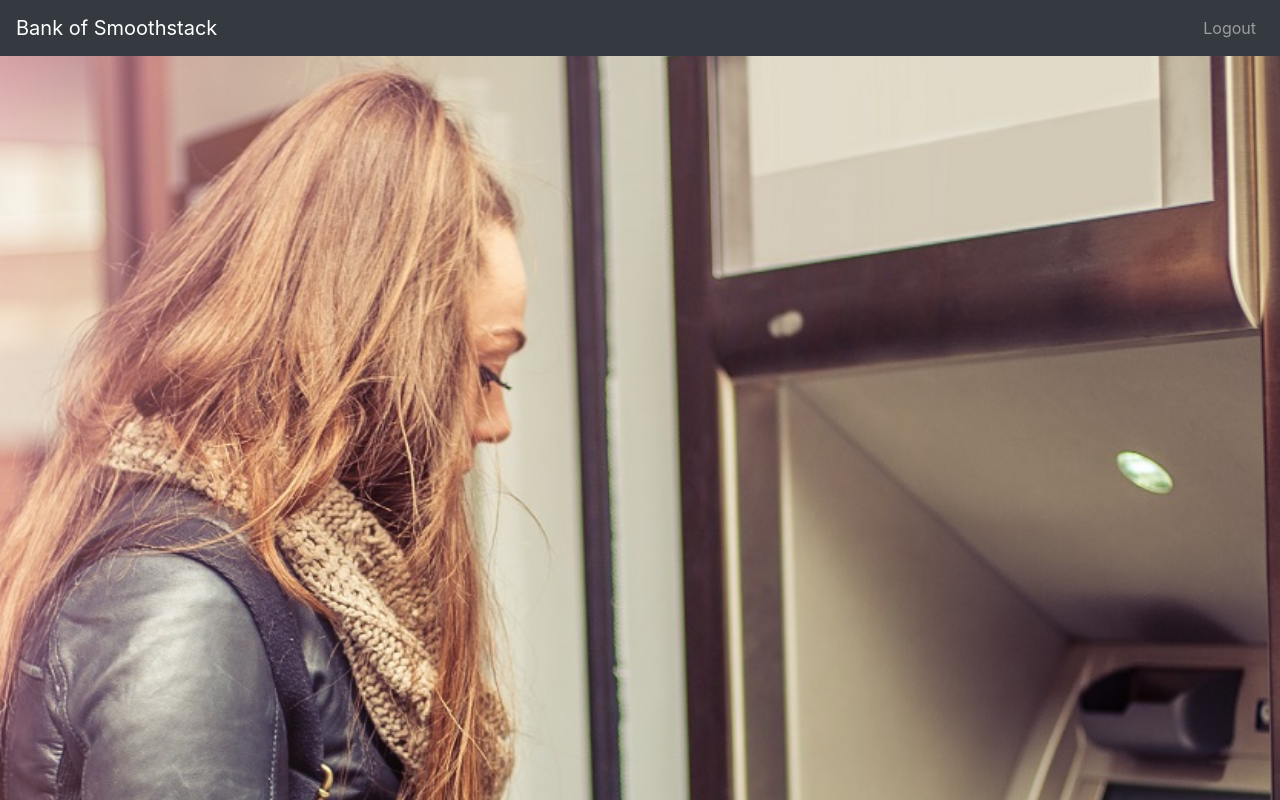
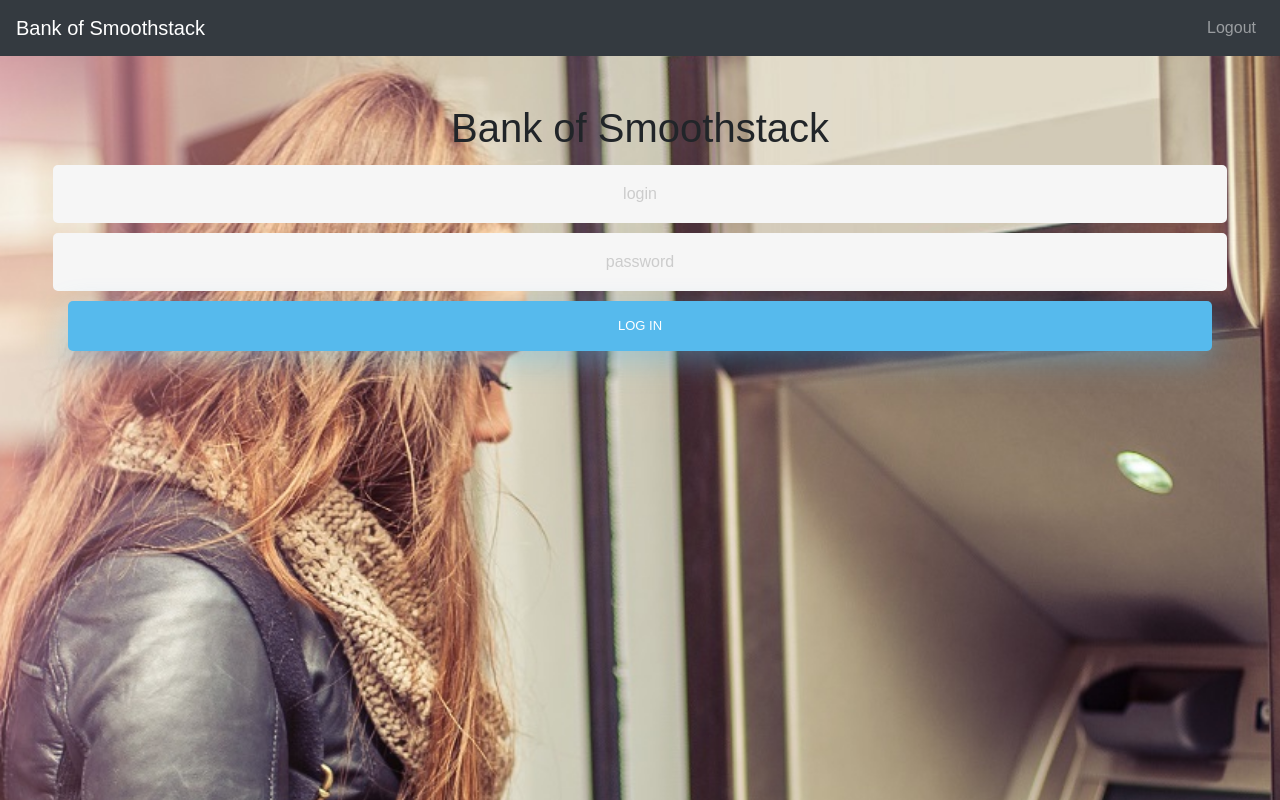
Before and after one commit to SSOrphans/boss-admin-ui, a React (Create React App) app: page /home in a window 1280 px wide. Shown: the top 800 px of the page. Built offline with nearby package versions, Linux system fonts and the light colour scheme.

Commit message:
SSOR-251 Added Homepage Login

```diff
--- a/src/app/features/home/components/HomeComponent.js
+++ b/src/app/features/home/components/HomeComponent.js
@@ -1,9 +1,18 @@
 import React from "react";
+import {LoginComponent} from "./LoginComponent";
+import {useSelector} from "react-redux";
 
 export const HomeComponent = () => {
+
+  const currentState = useSelector((state) => state.login);
+
   return (
-    <div >
-
+    <div>
+      {currentState.loginState ?
+        ""
+        :
+        <LoginComponent/>
+      }
     </div>
   )
 }
--- /dev/null
+++ b/src/app/features/home/components/LoginComponent.css
@@ -0,0 +1,282 @@
+/* BASIC */
+
+html {
+    background-color: #56baed;
+}
+
+body {
+    font-family: "Poppins", sans-serif;
+    height: 100vh;
+}
+
+a {
+    color: #92badd;
+    display: inline-block;
+    text-decoration: none;
+    font-weight: 400;
+}
+
+h2 {
+    text-align: center;
+    font-size: 16px;
+    font-weight: 600;
+    text-transform: uppercase;
+    display: inline-block;
+    margin: 40px 8px 10px 8px;
+    color: #cccccc;
+}
+
+
+/* STRUCTURE */
+
+.wrapper {
+    display: flex;
+    align-items: center;
+    flex-direction: column;
+    justify-content: center;
+    width: 100%;
+    min-height: 100%;
+    padding: 20px;
+}
+
+#formContent {
+    -webkit-border-radius: 10px 10px 10px 10px;
+    border-radius: 10px 10px 10px 10px;
+    background: #fff;
+    padding: 30px;
+    width: 90%;
+    max-width: 450px;
+    position: relative;
+    padding: 0px;
+    -webkit-box-shadow: 0 30px 60px 0 rgba(0, 0, 0, 0.3);
+    box-shadow: 0 30px 60px 0 rgba(0, 0, 0, 0.3);
+    text-align: center;
+}
+
+#formFooter {
+    background-color: #f6f6f6;
+    border-top: 1px solid #dce8f1;
+    padding: 25px;
+    text-align: center;
+    -webkit-border-radius: 0 0 10px 10px;
+    border-radius: 0 0 10px 10px;
+}
+
+
+/* TABS */
+
+h2.inactive {
+    color: #cccccc;
+}
+
+h2.active {
+    color: #0d0d0d;
+    border-bottom: 2px solid #5fbae9;
+}
+
+
+/* FORM TYPOGRAPHY*/
+
+input[type=button], input[type=submit], input[type=reset] {
+    background-color: #56baed;
+    border: none;
+    color: white;
+    padding: 15px 80px;
+    text-align: center;
+    text-decoration: none;
+    display: inline-block;
+    text-transform: uppercase;
+    font-size: 13px;
+    -webkit-box-shadow: 0 10px 30px 0 rgba(95, 186, 233, 0.4);
+    box-shadow: 0 10px 30px 0 rgba(95, 186, 233, 0.4);
+    -webkit-border-radius: 5px 5px 5px 5px;
+    border-radius: 5px 5px 5px 5px;
+    margin: 5px 20px 40px 20px;
+    -webkit-transition: all 0.3s ease-in-out;
+    -moz-transition: all 0.3s ease-in-out;
+    -ms-transition: all 0.3s ease-in-out;
+    -o-transition: all 0.3s ease-in-out;
+    transition: all 0.3s ease-in-out;
+}
+
+input[type=button]:hover, input[type=submit]:hover, input[type=reset]:hover {
+    background-color: #39ace7;
+}
+
+input[type=button]:active, input[type=submit]:active, input[type=reset]:active {
+    -moz-transform: scale(0.95);
+    -webkit-transform: scale(0.95);
+    -o-transform: scale(0.95);
+    -ms-transform: scale(0.95);
+    transform: scale(0.95);
+}
+
+input[type=text] {
+    background-color: #f6f6f6;
+    border: none;
+    color: #0d0d0d;
+    padding: 15px 32px;
+    text-align: center;
+    text-decoration: none;
+    display: inline-block;
+    font-size: 16px;
+    margin: 5px;
+    border: 2px solid #f6f6f6;
+    -webkit-transition: all 0.5s ease-in-out;
+    -moz-transition: all 0.5s ease-in-out;
+    -ms-transition: all 0.5s ease-in-out;
+    -o-transition: all 0.5s ease-in-out;
+    transition: all 0.5s ease-in-out;
+    -webkit-border-radius: 5px 5px 5px 5px;
+    border-radius: 5px 5px 5px 5px;
+}
+
+input[type=text]:focus {
+    background-color: #fff;
+    border-bottom: 2px solid #5fbae9;
+}
+
+input[type=text]::placeholder {
+    color: #cccccc;
+}
+
+
+/* ANIMATIONS */
+
+/* Simple CSS3 Fade-in-down Animation */
+.fadeInDown {
+    -webkit-animation-name: fadeInDown;
+    animation-name: fadeInDown;
+    -webkit-animation-duration: 1s;
+    animation-duration: 1s;
+    -webkit-animation-fill-mode: both;
+    animation-fill-mode: both;
+}
+
+@-webkit-keyframes fadeInDown {
+    0% {
+        opacity: 0;
+        -webkit-transform: translate3d(0, -100%, 0);
+        transform: translate3d(0, -100%, 0);
+    }
+    100% {
+        opacity: 1;
+        -webkit-transform: none;
+        transform: none;
+    }
+}
+
+@keyframes fadeInDown {
+    0% {
+        opacity: 0;
+        -webkit-transform: translate3d(0, -100%, 0);
+        transform: translate3d(0, -100%, 0);
+    }
+    100% {
+        opacity: 1;
+        -webkit-transform: none;
+        transform: none;
+    }
+}
+
+/* Simple CSS3 Fade-in Animation */
+@-webkit-keyframes fadeIn {
+    from {
+        opacity: 0;
+    }
+    to {
+        opacity: 1;
+    }
+}
+
+@-moz-keyframes fadeIn {
+    from {
+        opacity: 0;
+    }
+    to {
+        opacity: 1;
+    }
+}
+
+@keyframes fadeIn {
+    from {
+        opacity: 0;
+    }
+    to {
+        opacity: 1;
+    }
+}
+
+.fadeIn {
+    opacity: 0;
+    -webkit-animation: fadeIn ease-in 1;
+    -moz-animation: fadeIn ease-in 1;
+    animation: fadeIn ease-in 1;
+
+    -webkit-animation-fill-mode: forwards;
+    -moz-animation-fill-mode: forwards;
+    animation-fill-mode: forwards;
+
+    -webkit-animation-duration: 1s;
+    -moz-animation-duration: 1s;
+    animation-duration: 1s;
+}
+
+.fadeIn.first {
+    -webkit-animation-delay: 0.4s;
+    -moz-animation-delay: 0.4s;
+    animation-delay: 0.4s;
+}
+
+.fadeIn.second {
+    -webkit-animation-delay: 0.6s;
+    -moz-animation-delay: 0.6s;
+    animation-delay: 0.6s;
+}
+
+.fadeIn.third {
+    -webkit-animation-delay: 0.8s;
+    -moz-animation-delay: 0.8s;
+    animation-delay: 0.8s;
+}
+
+.fadeIn.fourth {
+    -webkit-animation-delay: 1s;
+    -moz-animation-delay: 1s;
+    animation-delay: 1s;
+}
+
+/* Simple CSS3 Fade-in Animation */
+.underlineHover:after {
+    display: block;
+    left: 0;
+    bottom: -10px;
+    width: 0;
+    height: 2px;
+    background-color: #56baed;
+    content: "";
+    transition: width 0.2s;
+}
+
+.underlineHover:hover {
+    color: #0d0d0d;
+}
+
+.underlineHover:hover:after {
+    width: 100%;
+}
+
+
+/* OTHERS */
+
+*:focus {
+    outline: none;
+}
+
+#icon {
+    width: 60%;
+}
+
+.title {
+    font-family: Roboto, serif;
+}
--- /dev/null
+++ b/src/app/features/home/components/LoginComponent.js
@@ -0,0 +1,24 @@
+import React from "react";
+import "./LoginComponent.css";
+import {useDispatch} from "react-redux";
+import {login} from "../slices/home-login-slice"
+
+export const LoginComponent = () => {
+  const dispatch = useDispatch();
+
+  const handleLogin = (e) => {
+    e.preventDefault();
+    dispatch(login());
+  }
+
+  return (
+    <div>
+      <h1 className="login-title d-flex justify-content-center">Bank of Smoothstack</h1>
+      <form className="d-flex flex-column" onSubmit={handleLogin}>
+        <input type="text" id="login" className="fadeIn second" name="username" placeholder="login"/>
+        <input type="text" id="password" className="fadeIn third" name="password" placeholder="password"/>
+        <input type="submit" className="fadeIn fourth" value="Log In"/>
+      </form>
+    </div>
+  )
+}
--- /dev/null
+++ b/src/app/features/home/slices/home-login-slice.js
@@ -0,0 +1,21 @@
+import {createSlice} from "@reduxjs/toolkit";
+
+const initialState =
+  {
+    loginState: false
+  };
+
+export const loginSlice = createSlice({
+  name: "loginState",
+  initialState,
+  reducers: {
+    login(state, action) {
+      state.loginState = true;
+    },
+  },
+  extraReducers: {},
+});
+
+export const {login} = loginSlice.actions;
+
+export default loginSlice.reducer;
--- a/src/app/store.js
+++ b/src/app/store.js
@@ -5,6 +5,7 @@ import accountListSlice from "./features/accounts/slices/accountListSlice";
 
 import cardCreateReducer from "./features/cards/slices/card-create-slice";
 import cardDetailReducer from "./features/cards/slices/card-detail-slice";
+import loginSlice from "./features/home/slices/home-login-slice";
 
 export const store = configureStore({
   reducer: {
@@ -13,6 +14,7 @@ export const store = configureStore({
 		account: accountSlice,
 		accountList: accountListSlice,
     loans: loanSlice,
+    login: loginSlice,
   },
   middleware: (getDefaultMiddleware) =>
     getDefaultMiddleware({
--- a/src/index.js
+++ b/src/index.js
@@ -8,11 +8,11 @@ import { Provider } from 'react-redux';
 import "bootstrap/dist/css/bootstrap.min.css";
 
 ReactDOM.render(
-	<React.StrictMode>
+	// <React.StrictMode>
 		<Provider store={store}>
 			<App />
-		</Provider>
-	</React.StrictMode>,
+		</Provider>,
+	//</React.StrictMode>,
 	document.getElementById("root")
 );
 
```
